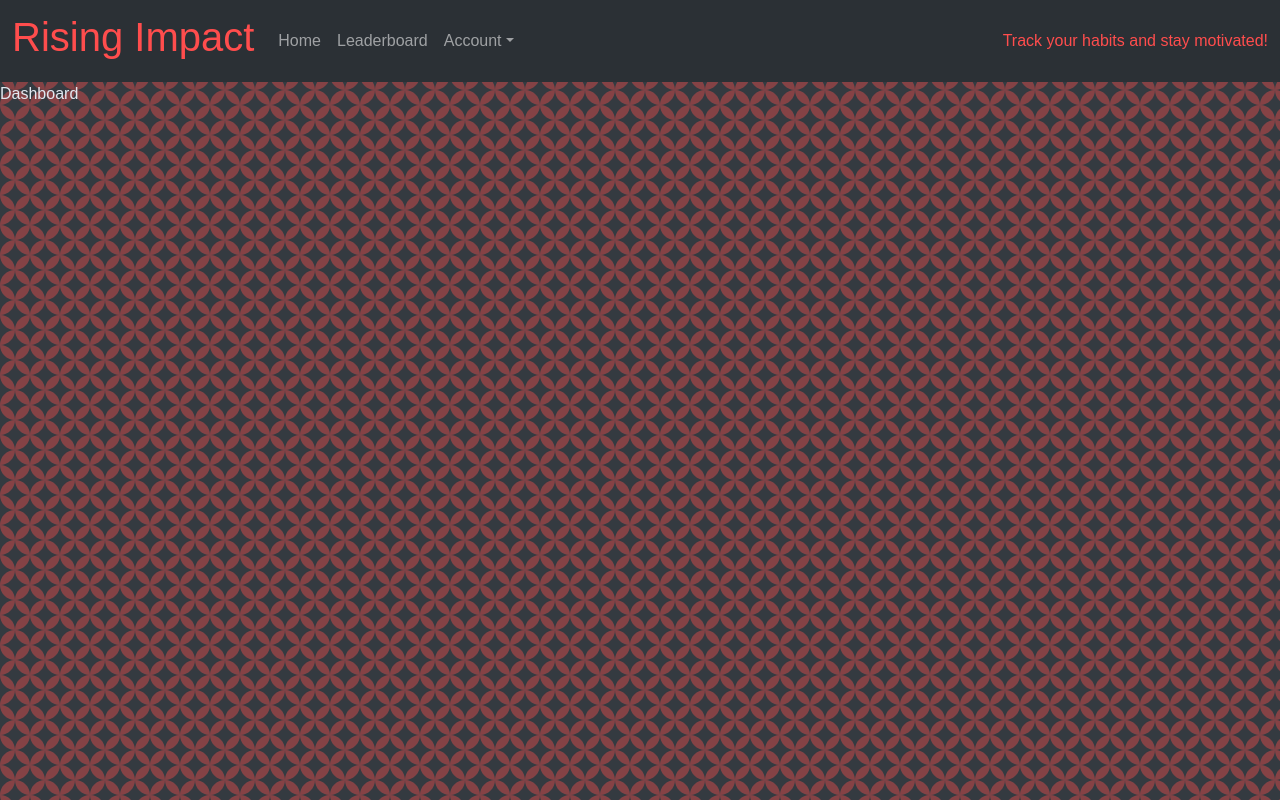
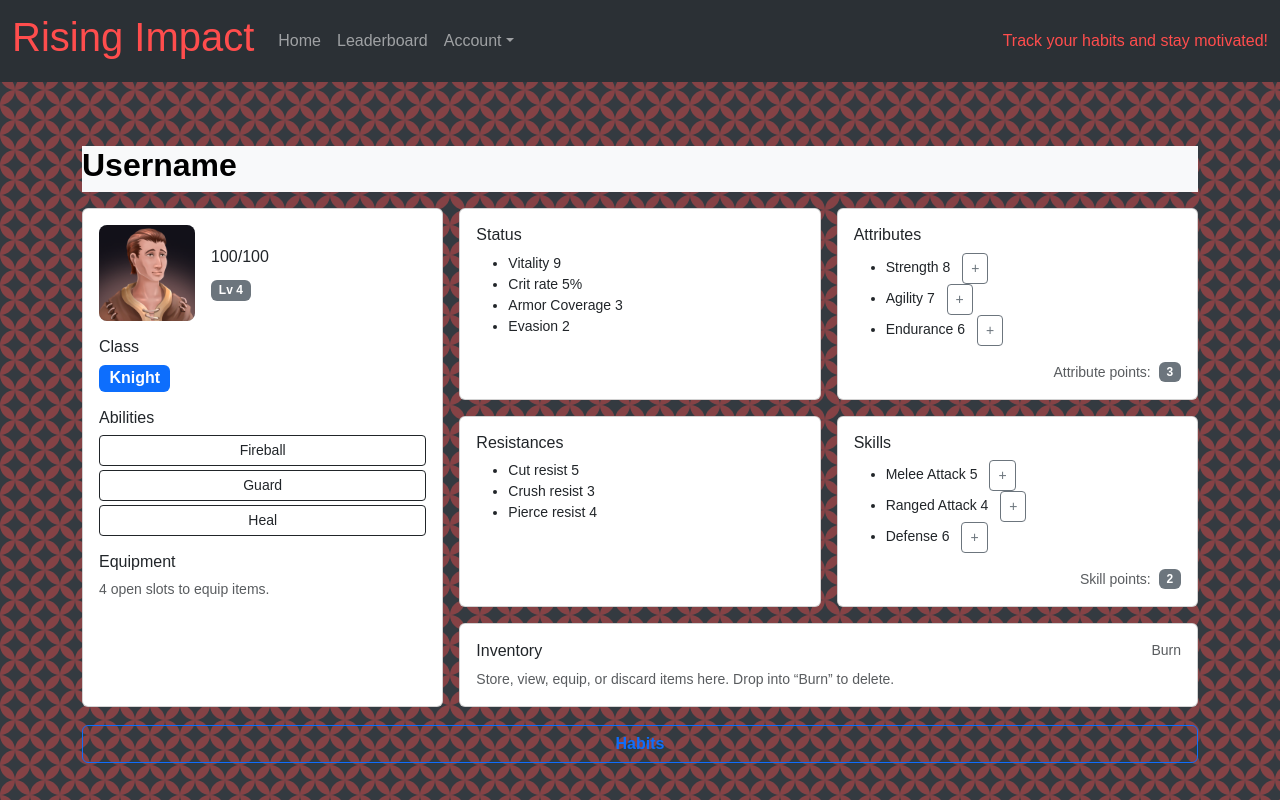
Before and after one commit to lav3ll/habit-tracker, a React (Create React App) app in the folder client/: page /dashboard in a window 1280 px wide. Built offline with nearby package versions, Linux system fonts and the light colour scheme.

Commit message:
basic layout for dashboard has been created

```diff
--- /dev/null
+++ b/client/src/components/Dashboard/Dashboard.css
@@ -0,0 +1,16 @@
+.portrait {
+  width: 96px;
+  height: 96px;
+  border-radius: 8px;
+  display: grid;
+  place-items: center;
+  overflow: hidden; /* ✅ ensures the image cannot spill */
+  background: #e9ecef;
+}
+
+.portrait img {
+  max-width: 100%; /* ✅ prevent oversized scaling */
+  max-height: 100%;
+  object-fit: contain; /* ✅ whole image fits */
+  display: block;
+}
--- a/client/src/components/Dashboard/Dashboard.jsx
+++ b/client/src/components/Dashboard/Dashboard.jsx
@@ -1,7 +1,238 @@
 import React from 'react';
+import './Dashboard.css';
+import testImage from '../utils/character-icons/11.png';
 
-const Dashboard = () => {
-  return <div>Dashboard</div>;
-};
+export default function Dashboard() {
+  return (
+    <div className='container py-3 dashboard mt-5'>
+      {/* Top name bar */}
+      <div className='d-flex align-items-center  gap-3 mb-3 namebar border-2 bg-light text-black'>
+        <h2 className=' radius-5 fw-semibold text-center'>Username</h2>
+      </div>
+      {/* Main grid */}
+      <div className='row g-3'>
+        {/* LEFT: Character panel */}
+        <div className='col-12 col-lg-4'>
+          <div className='card h-100'>
+            <div className='card-body'>
+              {/* portrait + hp + level */}
+              <div className='d-flex align-items-center gap-3 mb-3'>
+                <div className='portrait bg-dark-subtle'>
+                  <img src={testImage} alt='' />
+                </div>
+                <div className='flex-grow-1'>
+                  <div className='hpbar mb-2'>
+                    <div
+                      className='hpbar__fill'
+                      style={{ width: '100%' }}
+                    ></div>
+                    <span className='hpbar__text'>100/100</span>
+                  </div>
+                  <div className='badge bg-secondary'>Lv 4</div>
+                </div>
+              </div>
 
-export default Dashboard;
+              {/* NEW: Character Class */}
+              <div className='mb-3'>
+                <h6 className='section-title'>Class</h6>
+                <div className='badge text-bg-primary fs-6'>Knight</div>
+              </div>
+
+              {/* Abilities */}
+              <div className='mb-3'>
+                <h6 className='section-title'>Abilities</h6>
+                <div className='ability-list small'>
+                  <button className='btn btn-outline-dark btn-sm w-100 mb-1'>
+                    Fireball
+                  </button>
+                  <button className='btn btn-outline-dark btn-sm w-100 mb-1'>
+                    Guard
+                  </button>
+                  <button className='btn btn-outline-dark btn-sm w-100'>
+                    Heal
+                  </button>
+                </div>
+              </div>
+
+              {/* Equipment 2x2 */}
+              <div>
+                <h6 className='section-title'>Equipment</h6>
+                <div className='slot-grid slot-grid--2'>
+                  <div className='slot'></div>
+                  <div className='slot'></div>
+                  <div className='slot'></div>
+                  <div className='slot'></div>
+                </div>
+                <div className='form-text'>4 open slots to equip items.</div>
+              </div>
+            </div>
+          </div>
+        </div>
+
+        {/* RIGHT: Sheets */}
+        <div className='col-12 col-lg-8'>
+          <div className='row g-3'>
+            {/* Status */}
+            <div className='col-12 col-md-6'>
+              <div className='card h-100'>
+                <div className='card-body'>
+                  <h6 className='section-title'>Status</h6>
+                  <ul className='stat-list small'>
+                    <li>
+                      Vitality <span>9</span>
+                    </li>
+                    <li>
+                      Crit rate <span>5%</span>
+                    </li>
+                    <li>
+                      Armor Coverage <span>3</span>
+                    </li>
+                    <li>
+                      Evasion <span>2</span>
+                    </li>
+                  </ul>
+                </div>
+              </div>
+            </div>
+
+            {/* Attributes (+ buttons) */}
+            <div className='col-12 col-md-6'>
+              <div className='card h-100'>
+                <div className='card-body d-flex flex-column'>
+                  <h6 className='section-title'>Attributes</h6>
+                  <ul className='stat-list small flex-grow-1'>
+                    <li>
+                      Strength{' '}
+                      <span>
+                        8{' '}
+                        <button className='btn btn-sm btn-outline-secondary ms-2'>
+                          +
+                        </button>
+                      </span>
+                    </li>
+                    <li>
+                      Agility{' '}
+                      <span>
+                        7{' '}
+                        <button className='btn btn-sm btn-outline-secondary ms-2'>
+                          +
+                        </button>
+                      </span>
+                    </li>
+                    <li>
+                      Endurance{' '}
+                      <span>
+                        6{' '}
+                        <button className='btn btn-sm btn-outline-secondary ms-2'>
+                          +
+                        </button>
+                      </span>
+                    </li>
+                  </ul>
+                  <div className='d-flex align-items-center justify-content-end gap-2'>
+                    <span className='small text-muted'>Attribute points:</span>
+                    <span className='badge text-bg-secondary'>3</span>
+                  </div>
+                </div>
+              </div>
+            </div>
+
+            {/* Resistances */}
+            <div className='col-12 col-md-6'>
+              <div className='card h-100'>
+                <div className='card-body'>
+                  <h6 className='section-title'>Resistances</h6>
+                  <ul className='stat-list small'>
+                    <li>
+                      Cut resist <span>5</span>
+                    </li>
+                    <li>
+                      Crush resist <span>3</span>
+                    </li>
+                    <li>
+                      Pierce resist <span>4</span>
+                    </li>
+                  </ul>
+                </div>
+              </div>
+            </div>
+
+            {/* Skills (+ points) */}
+            <div className='col-12 col-md-6'>
+              <div className='card h-100'>
+                <div className='card-body d-flex flex-column'>
+                  <h6 className='section-title'>Skills</h6>
+                  <ul className='stat-list small flex-grow-1'>
+                    <li>
+                      Melee Attack{' '}
+                      <span>
+                        5{' '}
+                        <button className='btn btn-sm btn-outline-secondary ms-2'>
+                          +
+                        </button>
+                      </span>
+                    </li>
+                    <li>
+                      Ranged Attack{' '}
+                      <span>
+                        4{' '}
+                        <button className='btn btn-sm btn-outline-secondary ms-2'>
+                          +
+                        </button>
+                      </span>
+                    </li>
+                    <li>
+                      Defense{' '}
+                      <span>
+                        6{' '}
+                        <button className='btn btn-sm btn-outline-secondary ms-2'>
+                          +
+                        </button>
+                      </span>
+                    </li>
+                  </ul>
+                  <div className='d-flex align-items-center justify-content-end gap-2'>
+                    <span className='small text-muted'>Skill points:</span>
+                    <span className='badge text-bg-secondary'>2</span>
+                  </div>
+                </div>
+              </div>
+            </div>
+
+            {/* Inventory + Burn */}
+            <div className='col-12'>
+              <div className='card'>
+                <div className='card-body'>
+                  <div className='d-flex justify-content-between align-items-center mb-2'>
+                    <h6 className='section-title mb-0'>Inventory</h6>
+                    <div className='small text-muted'>Burn</div>
+                  </div>
+                  <div className='inventory-wrap'>
+                    <div className='slot-grid slot-grid--8 flex-grow-1'>
+                      {Array.from({ length: 32 }).map((_, i) => (
+                        <div key={i} className='slot'></div>
+                      ))}
+                    </div>
+                    <div className='burn-slot ms-3'></div>
+                  </div>
+                  <div className='form-text mt-2'>
+                    Store, view, equip, or discard items here. Drop into “Burn”
+                    to delete.
+                  </div>
+                </div>
+              </div>
+            </div>
+          </div>
+        </div>
+      </div>
+
+      <div className='d-flex align-items-center mt-3 habits'>
+        <h2 className=' radius-5 fw-semibold text-center w-100'>
+          <button className='btn btn-outline-primary w-100  fw-semibold text-center'>
+            Habits
+          </button>
+        </h2>
+      </div>
+    </div>
+  );
+}
--- a/client/src/components/Header/Header.jsx
+++ b/client/src/components/Header/Header.jsx
@@ -1,17 +1,24 @@
 import React from 'react';
 import { useState } from 'react';
-import { Link } from 'react-router-dom';
+import { Link, useNavigate } from 'react-router-dom';
 import './Header.css';
 
 const Header = ({ loggedIn, setLoggedIn }) => {
+  const navigate = useNavigate();
   function handleLogOut() {
     alert('Logging out...');
     setLoggedIn(false);
+    navigate('./');
   }
 
   function handleLogIn() {
+    // setTimeout(() => {
+    //   alert('You have been logged out due to inactivity');
+    //   handleLogOut();
+    // }, 2000);
     alert('Logging In...');
     setLoggedIn(true);
+    navigate('./dashboard');
   }
 
   // Use state directly
--- a/client/src/components/SignUp/SignUp.jsx
+++ b/client/src/components/SignUp/SignUp.jsx
@@ -91,7 +91,7 @@
 
       // redirect to homepage or habits
       setLoggedIn?.(true);
-      navigate('/habits'); // adjust route as needed
+      navigate('/dashboard'); // adjust route as needed
     } catch (err) {
       // This path means the request never completed (CORS, network down, bad URL)
       console.error('Network/Fetch error:', err);
```
